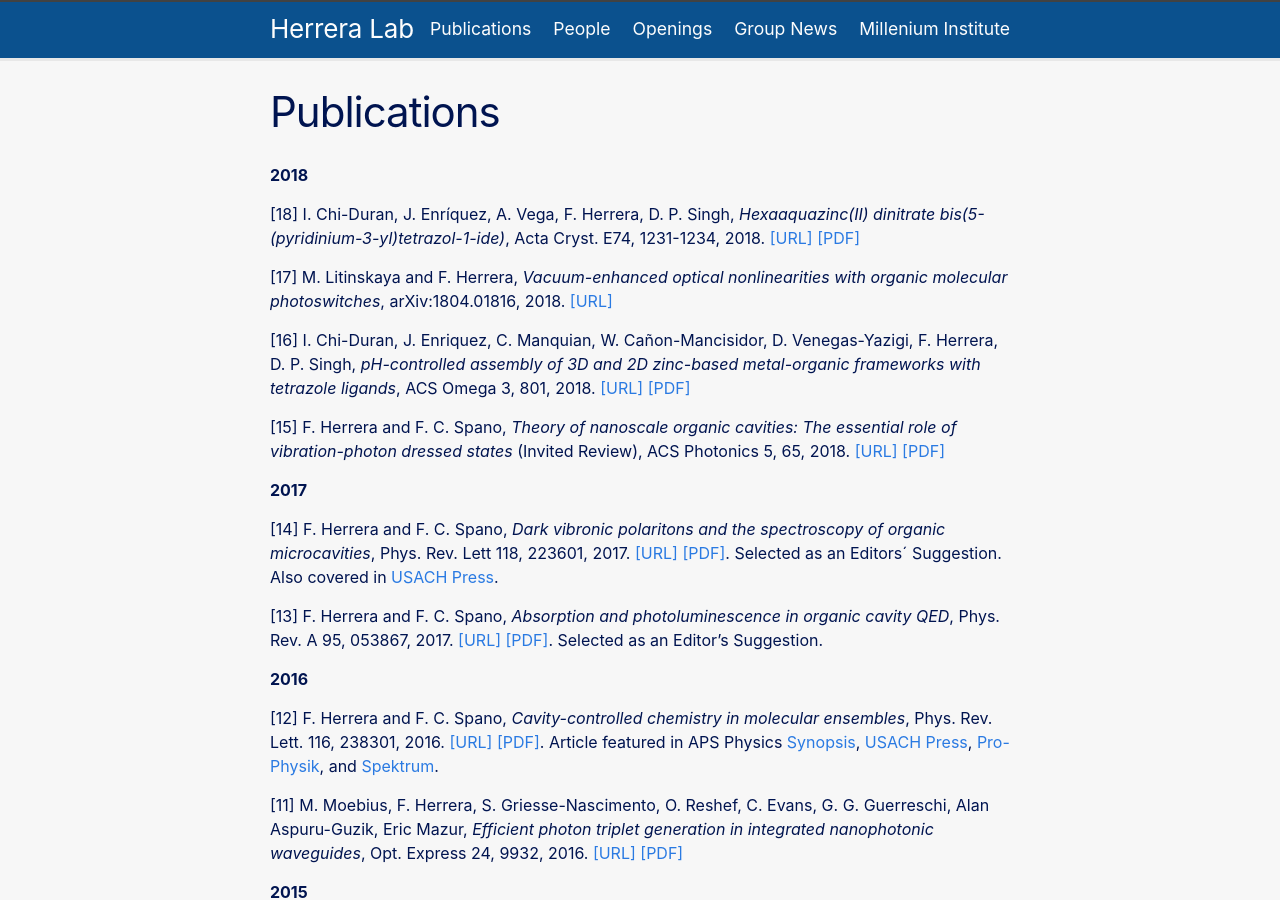
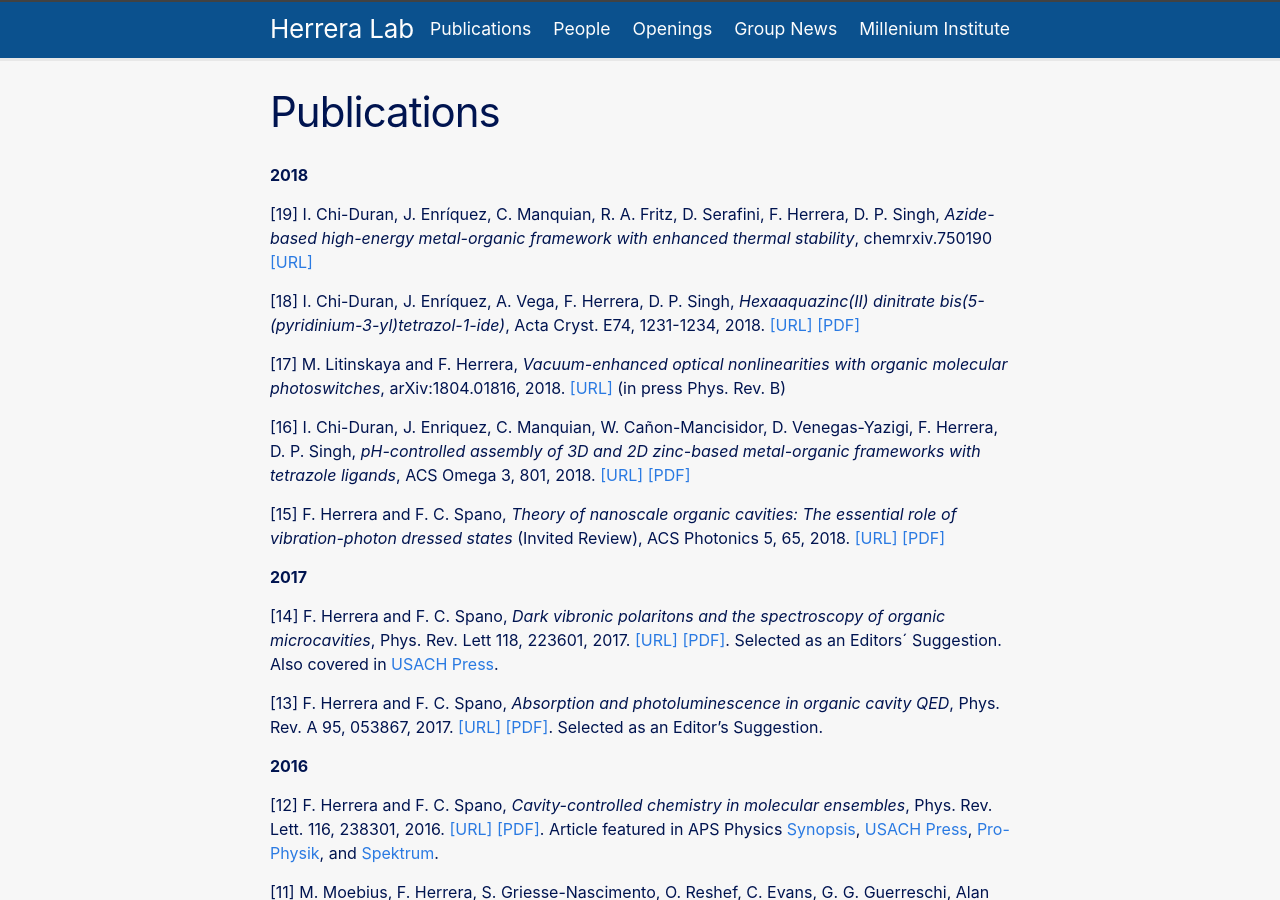
Before and after one commit to fherreralab/fherreralab.github.io, a Jekyll site: the page built from publications.md, in a window 1280 px wide and 900 px high. Built offline with Jekyll 4.4.1, drawn with Linux system fonts in a browser that asks for light colours.

Commit message:
added paper [19]

```diff
--- a/publications.md
+++ b/publications.md
@@ -6,9 +6,11 @@ permalink: /publications/
 
 **2018**
 
+[19] I. Chi-Duran, J. Enríquez, C. Manquian, R. A. Fritz, D. Serafini, F. Herrera, D. P. Singh, *Azide-based high-energy metal-organic framework with enhanced thermal stability*, chemrxiv.750190 [[URL]](https://doi.org/10.26434/chemrxiv.7501901.v1)
+
 [18] I. Chi-Duran, J. Enríquez, A. Vega, F. Herrera, D. P. Singh, *Hexa­aqua­zinc(II) dinitrate bis­(5-(pyridinium-3-yl)tetra­zol-1-ide)*, Acta Cryst. E74, 1231-1234, 2018. [[URL]](http://scripts.iucr.org/cgi-bin/paper?S205698901801112X)  [[PDF]]({{ "/assets/papers/2018 molecular crystal.pdf" | absolute_url}})
 
-[17] M. Litinskaya and F. Herrera, *Vacuum-enhanced optical nonlinearities with organic molecular photoswitches*, arXiv:1804.01816, 2018. [[URL]](https://arxiv.org/abs/1804.01816)
+[17] M. Litinskaya and F. Herrera, *Vacuum-enhanced optical nonlinearities with organic molecular photoswitches*, arXiv:1804.01816, 2018. [[URL]](https://arxiv.org/abs/1804.01816) (in press Phys. Rev. B)
 
 [16] I. Chi-Duran, J. Enriquez, C. Manquian, W. Cañon-Mancisidor, D. Venegas-Yazigi, F. Herrera, D. P. Singh, *pH-controlled assembly of 3D and 2D zinc-based metal-organic frameworks with tetrazole ligands*, ACS Omega 3, 801, 2018. [[URL]](https://pubs.acs.org/doi/abs/10.1021/acsomega.7b01792) [[PDF]]({{ "/assets/papers/2018 pH-Controlled Assembly of 3D and 2D Zinc-Based Metal-Organic Frameworks with Tetrazole Ligands.pdf" | absolute_url}})
 
```
Also changed, not shown: 2 other files.
